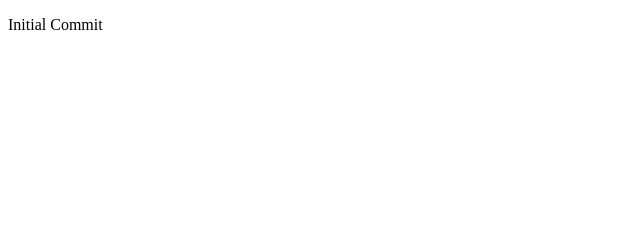
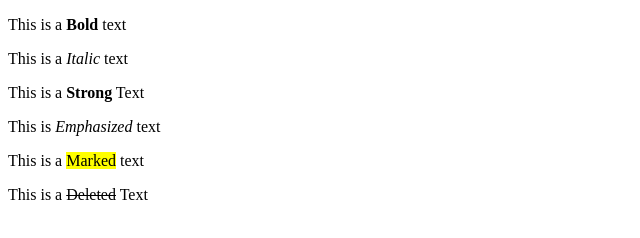
Before and after one commit to sanket-agrawal/html-css-js, a plain HTML site: page index.html in a window 1280 px wide. Shown: the whole page, without its empty margins (0-640 px from the left). Drawn offline with Linux system fonts and the light colour scheme.

Commit message:
further learning 14 sept

```diff
--- a/index.html
+++ b/index.html
@@ -3,11 +3,14 @@
 <head>
     <meta charset="UTF-8">
     <meta name="viewport" content="width=device-width, initial-scale=1.0">
-    <title>Portfolio</title>
+    <title>Portfolio Page</title>
 </head>
 <body>
-    <div>
-        <p>Initial Commit</p>
-    </div>
+    <p>This is a <b>Bold</b> text</p>
+    <p>This is a <i>Italic</i> text</p>
+    <p>This is a <strong>Strong</strong> Text</p>
+    <p>This is <em>Emphasized</em> text</p>
+    <p>This is a <mark>Marked</mark> text</p>
+    <p>This is a <del>Deleted</del> Text</p>
 </body>
 </html>
```
Also changed, not shown: assets/bird-thumbnail.jpg (added).
